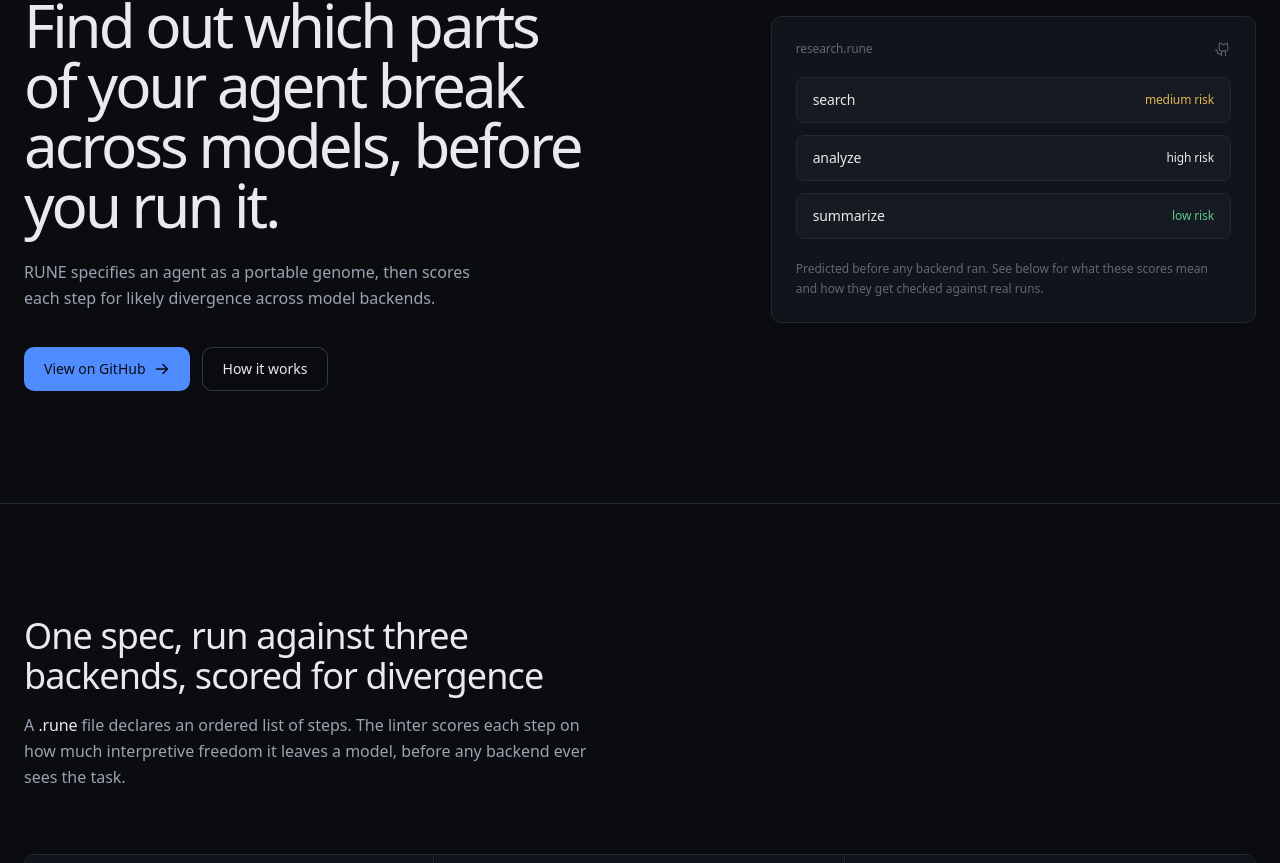
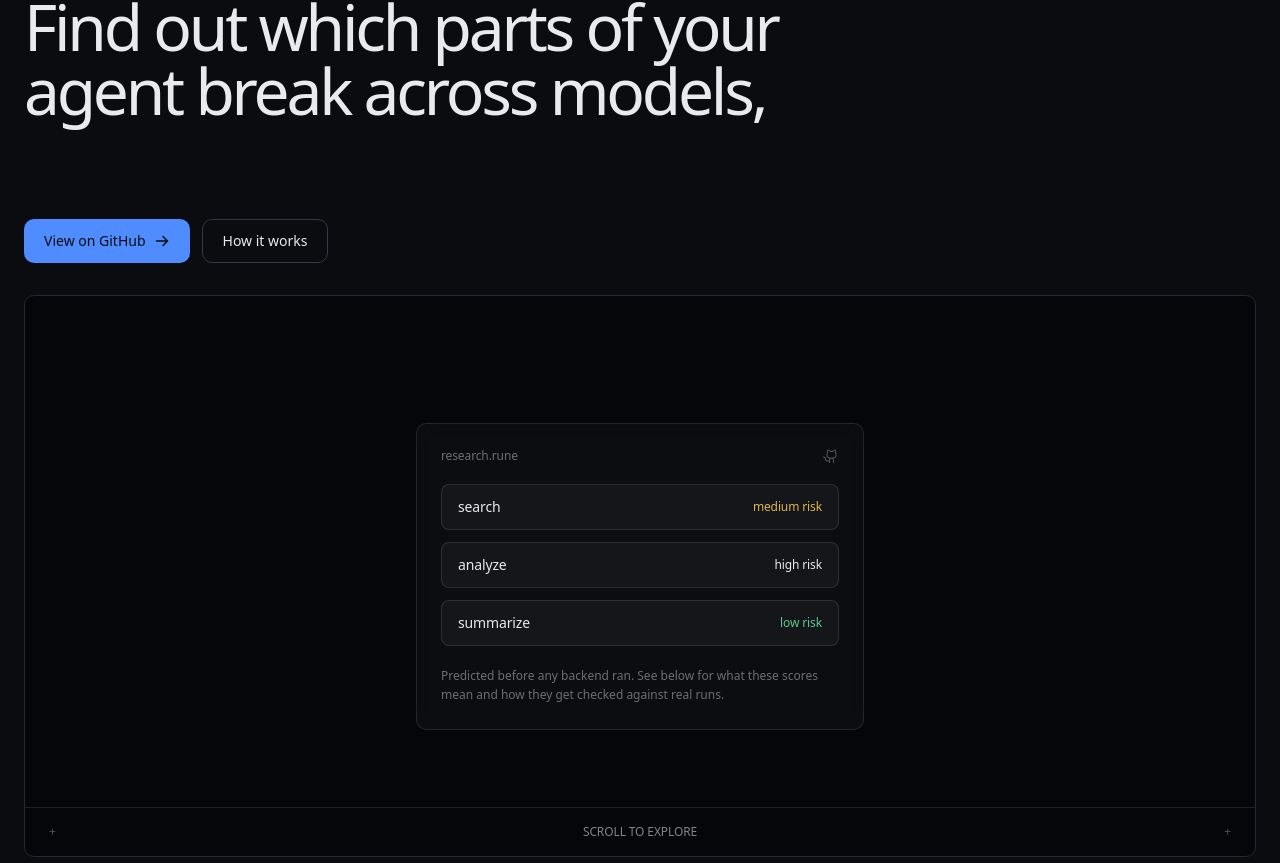
Before and after one commit to FadedCantCode/RUNE-site, a Next.js app: page / in a window 1280 px wide. Shown: the part 197-1060 px from the top of the page. Built offline with nearby package versions, Linux system fonts and the light colour scheme.

Commit message:
Update Hero.tsx

```diff
--- a/components/Hero.tsx
+++ b/components/Hero.tsx
@@ -1,25 +1,47 @@
+"use client";
+
+import { useRef } from "react";
 import { ArrowRight, GithubLogo } from "@phosphor-icons/react/dist/ssr";
 import Link from "next/link";
+import { motion, useScroll, useTransform, useReducedMotion } from "motion/react";
 
 export function Hero() {
+  const frameRef = useRef<HTMLDivElement>(null);
+  const reduce = useReducedMotion();
+
+  const { scrollYProgress } = useScroll({
+    target: frameRef,
+    offset: ["start start", "end start"],
+  });
+
+  const line2Opacity = useTransform(scrollYProgress, [0, 0.35], [0, 1]);
+  const line2Y = useTransform(scrollYProgress, [0, 0.35], [12, 0]);
+  const cueOpacity = useTransform(scrollYProgress, [0, 0.15], [1, 0]);
+
   return (
-    <section className="relative overflow-hidden border-b border-[var(--color-border)]">
-      <div className="mx-auto grid max-w-[1400px] grid-cols-1 gap-12 px-6 pt-16 pb-20 md:grid-cols-12 md:pt-20 md:pb-28">
-        <div className="md:col-span-7">
+    <section className="relative">
+      <div className="mx-auto max-w-[1400px] px-6 pt-16 pb-8 md:pt-20">
         <p className="mb-5 inline-flex items-center rounded-full border border-[var(--color-border-strong)] px-3 py-1 text-xs text-[var(--color-ink-muted)]">
           Open source, unvalidated by design
         </p>
 
-          <h1 className="max-w-xl text-4xl font-medium tracking-tighter text-[var(--color-ink)] md:text-5xl lg:text-6xl">
-            Find out which parts of your agent break across models, before you run it.
+        <h1 className="max-w-3xl text-4xl font-medium tracking-tighter text-[var(--color-ink)] md:text-5xl lg:text-[64px]">
+          <span className="block">
+            Find out which parts of your agent break across models,
+          </span>
+          <motion.span
+            className="block text-[var(--color-ink-muted)]"
+            style={
+              reduce
+                ? undefined
+                : { opacity: line2Opacity, y: line2Y }
+            }
+          >
+            before you run it.
+          </motion.span>
         </h1>
 
-          <p className="mt-6 max-w-md text-base leading-relaxed text-[var(--color-ink-muted)]">
-            RUNE specifies an agent as a portable genome, then scores each
-            step for likely divergence across model backends.
-          </p>
-
-          <div className="mt-9 flex flex-wrap items-center gap-3">
+        <div className="mt-8 flex flex-wrap items-center gap-3">
           <Link
             href="https://github.com/FadedCantCode/Fabrica-RUNE"
             className="inline-flex h-11 items-center gap-2 rounded-[var(--radius-base)] bg-[var(--color-accent)] px-5 text-sm font-medium text-[#0a0c0f] transition-transform active:scale-[0.98]"
@@ -36,15 +58,32 @@ export function Hero() {
         </div>
       </div>
 
-        <div className="md:col-span-5 md:flex md:items-center">
-          <GenomeCard />
+      <div
+        ref={frameRef}
+        className="relative mx-auto max-w-[1400px] px-6 pb-16 md:pb-20"
+      >
+        <div className="relative overflow-hidden rounded-[var(--radius-base)] border border-[var(--color-border)] bg-[#05060a]">
+          <div className="flex min-h-[420px] items-center justify-center px-6 py-20 md:min-h-[560px]">
+            <GenomeVisual />
+          </div>
+
+          <motion.div
+            className="absolute inset-x-0 bottom-0 flex items-center justify-between border-t border-white/10 px-6 py-4"
+            style={reduce ? undefined : { opacity: cueOpacity }}
+          >
+            <span className="font-mono-tight text-xs text-white/30">+</span>
+            <span className="font-mono-tight text-xs uppercase tracking-wide text-white/50">
+              Scroll to explore
+            </span>
+            <span className="font-mono-tight text-xs text-white/30">+</span>
+          </motion.div>
         </div>
       </div>
     </section>
   );
 }
 
-function GenomeCard() {
+function GenomeVisual() {
   const steps = [
     { name: "search", risk: "medium" },
     { name: "analyze", risk: "high" },
@@ -58,21 +97,21 @@ function GenomeCard() {
   };
 
   return (
-    <div className="surface w-full p-6">
+    <div className="w-full max-w-md rounded-[var(--radius-base)] border border-white/10 bg-white/[0.03] p-6 backdrop-blur-sm">
       <div className="mb-5 flex items-center justify-between">
-        <span className="font-mono-tight text-xs text-[var(--color-ink-faint)]">
+        <span className="font-mono-tight text-xs text-white/40">
           research.rune
         </span>
-        <GithubLogo size={16} className="text-[var(--color-ink-faint)]" />
+        <GithubLogo size={16} className="text-white/30" />
       </div>
 
       <div className="flex flex-col gap-3">
         {steps.map((step) => (
           <div
             key={step.name}
-            className="flex items-center justify-between rounded-[8px] border border-[var(--color-border)] bg-[var(--color-bg-raised-2)] px-4 py-3"
+            className="flex items-center justify-between rounded-[8px] border border-white/10 bg-white/[0.04] px-4 py-3"
           >
-            <span className="font-mono-tight text-sm text-[var(--color-ink)]">
+            <span className="font-mono-tight text-sm text-white/90">
               {step.name}
             </span>
             <span
@@ -85,7 +124,7 @@ function GenomeCard() {
         ))}
       </div>
 
-      <p className="mt-5 text-xs leading-relaxed text-[var(--color-ink-faint)]">
+      <p className="mt-5 text-xs leading-relaxed text-white/40">
         Predicted before any backend ran. See below for what these scores
         mean and how they get checked against real runs.
       </p>
```
Lines whose indentation alone changed are shown as unchanged.
